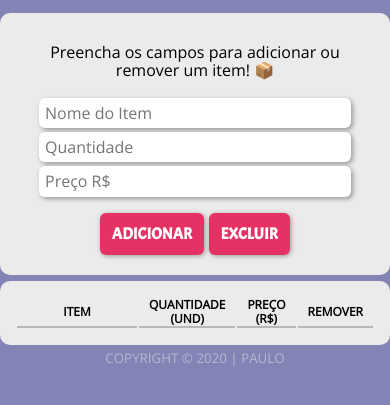
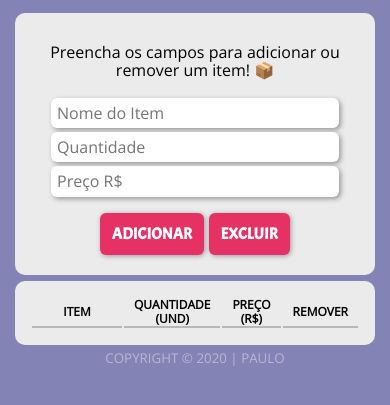
Before and after one commit to alpdias/stock-control, a plain HTML site: page public/index.html in a window 390 px wide. Shown: the part 87-492 px from the top of the page. Drawn offline with nearby package versions, Linux system fonts and the light colour scheme.

Commit message:
add media queries

```diff
--- a/public/css/view.css
+++ b/public/css/view.css
@@ -106,9 +106,9 @@ p {
 
 /* TABELA */
 .saida-dados {
+    background-color: #EBEBEB;
+    font-size: 12px;
     display: block;
-    font-size: 12px;
-    background-color: #EBEBEB;
     border-radius: 10px;
     margin: 6px 15px 6px 15px;
     padding: 15px;
@@ -130,3 +130,17 @@ p {
     max-width: 600px;
     margin: 6px auto;
 }
+
+/* MEDIA QUERIES */
+@media (max-width: 600px) {
+
+    .entrada-dados {
+        margin-right: 15px;
+        margin-left: 15px;
+    }
+
+    .saida-dados {
+        margin-right: 15px;
+        margin-left: 15px;
+    }
+}
```
